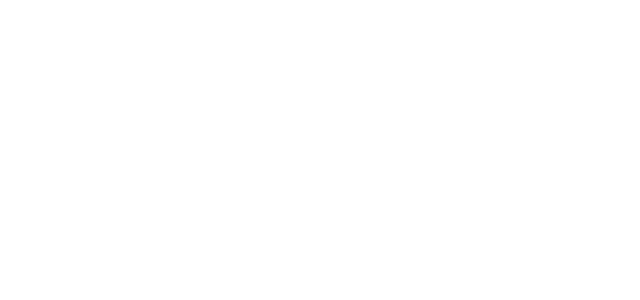
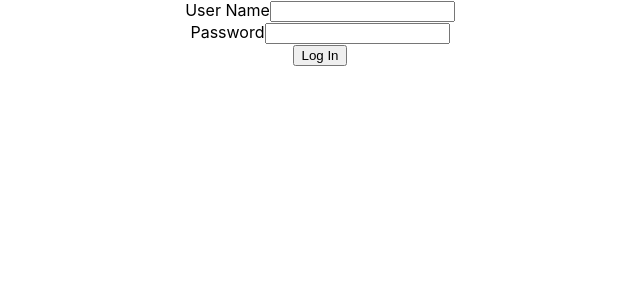
Before and after one commit to ReeseGanaway/Assignment8, a React (Create React App) app: page /login in a window 1280 px wide. Before the commit this address had no page. Shown: the top 300 px of the page, without its empty margins (320-960 px from the left). Built offline with nearby package versions, Linux system fonts and the light colour scheme.

Commit message:
Added login page that gets login info and redirected to an updated userProfile page

```diff
--- a/src/App.js
+++ b/src/App.js
@@ -3,19 +3,28 @@ import { BrowserRouter, Routes, Route } from "react-router-dom";
 import Home from "./Pages/Home";
 import React, { useState } from "react";
 import UserProfile from "./Pages/UserProfile";
+import Login from "./Pages/Login";
 
 function App() {
   const [accountBalance, setAccountBalance] = useState(14568.27);
+
   const [currentUser, setCurrentUser] = useState({
     userName: "Kakashi Hatake",
     memberSince: "09/15/1973",
   });
+
+  const mockLogin = (loginInfo) => {
+    const newUser = { ...currentUser };
+    newUser.userName = loginInfo.userName;
+    setCurrentUser(newUser);
+  };
+
   return (
     <div className="App">
       <BrowserRouter>
         <Routes>
           <Route
-            path="/Home"
+            path="/home"
             element={<Home accountBalance={accountBalance} />}
           />
           <Route
@@ -27,6 +36,10 @@ function App() {
               />
             }
           />
+          <Route
+            path="/login"
+            element={<Login user={currentUser} mockLogin={mockLogin} />}
+          />
         </Routes>
       </BrowserRouter>
     </div>
--- a/src/Pages/Home.js
+++ b/src/Pages/Home.js
@@ -1,4 +1,4 @@
-import react from "react";
+import React from "react";
 import { Link } from "react-router-dom";
 import AccountBalance from "../Components/AccountBalance";
 
--- /dev/null
+++ b/src/Pages/Login.js
@@ -0,0 +1,45 @@
+import React, { useState } from "react";
+import { Navigate } from "react-router-dom";
+
+export default function Login(props) {
+  const [user, setUser] = useState({ userName: "", password: "" });
+  const [redirect, setRedirect] = useState(false);
+
+  const handleChange = (e) => {
+    const updatedUser = { ...user };
+    const inputField = e.target.name;
+    const inputValue = e.target.value;
+    updatedUser[inputField] = inputValue;
+    setUser(updatedUser);
+  };
+
+  const handleSubmit = (e) => {
+    e.preventDefault();
+    props.mockLogin(user);
+    setRedirect(true);
+  };
+
+  if (redirect) {
+    return <Navigate to="/userProfile" />;
+  }
+  return (
+    <div>
+      <form onSubmit={handleSubmit}>
+        <div>
+          <label htmlFor="userName">User Name</label>
+          <input
+            type="text"
+            name="userName"
+            onChange={handleChange}
+            value={user.userName}
+          />
+        </div>
+        <div>
+          <label htmlFor="password">Password</label>
+          <input type="password" name="password" />
+        </div>
+        <button>Log In</button>
+      </form>
+    </div>
+  );
+}
```
